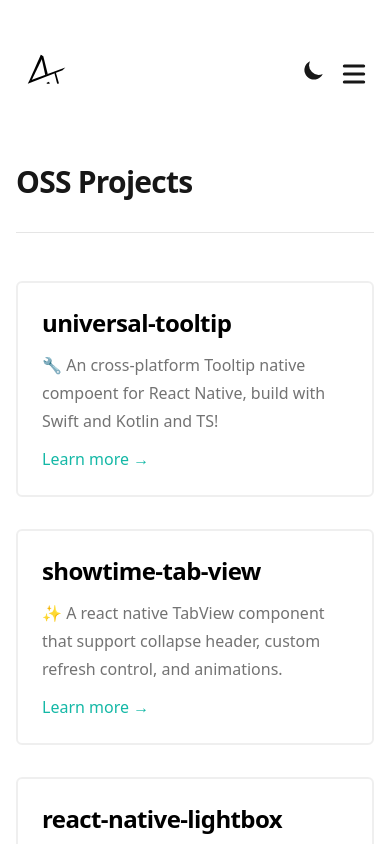
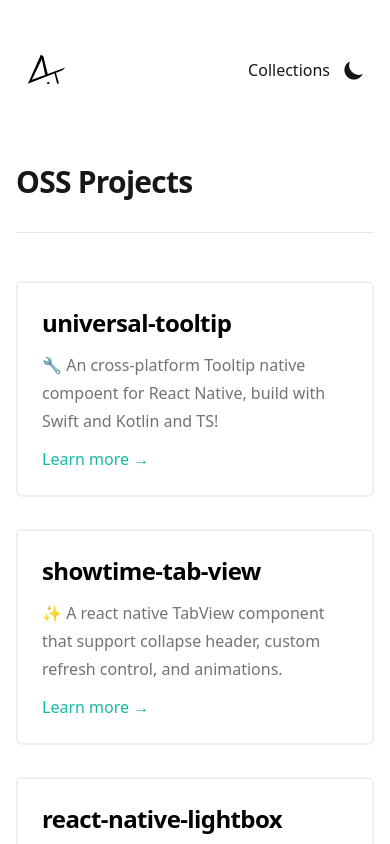
Before and after one commit to alantoa/alantoa-blog, a Next.js app: page /projects in a window 390 px wide. Shown: the top 844 px of the page. Built offline with nearby package versions, Linux system fonts and the light colour scheme.

Commit message:
style: clear up code

```diff
--- a/components/LayoutWrapper.tsx
+++ b/components/LayoutWrapper.tsx
@@ -4,7 +4,6 @@ import { ReactNode } from 'react'
 import { Toaster } from 'react-hot-toast'
 import Footer from './Footer'
 import Link from './Link'
-import MobileNav from './MobileNav'
 import SectionContainer from './SectionContainer'
 import ThemeSwitch from './ThemeSwitch'
 
@@ -37,7 +36,7 @@ const LayoutWrapper = ({ children }: Props) => {
             </Link>
           </div>
           <div className="flex items-center text-base leading-5">
-            <div className="hidden sm:block">
+            <div>
               {headerNavLinks.map((link) => (
                 <Link
                   key={link.title}
@@ -49,7 +48,6 @@ const LayoutWrapper = ({ children }: Props) => {
               ))}
             </div>
             <ThemeSwitch />
-            <MobileNav />
           </div>
         </header>
         <main className="mb-auto w-full">{children}</main>
--- a/components/MDXComponents.tsx
+++ b/components/MDXComponents.tsx
@@ -2,7 +2,6 @@ import React, { useMemo } from 'react'
 import ReactDOM from 'react-dom'
 import Image from './Image'
 import CustomLink from './Link'
-import { BlogNewsletterForm } from './NewsletterForm'
 import Pre from './Pre'
 import TOCInline from './TOCInline'
 
@@ -25,7 +24,6 @@ export const MDXComponents = {
   a: CustomLink,
   pre: Pre,
   wrapper: Wrapper,
-  BlogNewsletterForm,
 }
 
 interface Props {
--- a/components/MobileNav.tsx
+++ /dev/null
@@ -1,78 +0,0 @@
-import { useState } from 'react'
-import Link from './Link'
-import headerNavLinks from '@/data/headerNavLinks'
-
-const MobileNav = () => {
-  const [navShow, setNavShow] = useState(false)
-
-  const onToggleNav = () => {
-    setNavShow((status) => {
-      if (status) {
-        document.body.style.overflow = 'auto'
-      } else {
-        // Prevent scrolling
-        document.body.style.overflow = 'hidden'
-      }
-      return !status
-    })
-  }
-
-  return (
-    <div className="sm:hidden">
-      <button
-        type="button"
-        className="ml-1 mr-1 h-8 w-8 rounded py-1"
-        aria-label="Toggle Menu"
-        onClick={onToggleNav}
-      >
-        <svg
-          xmlns="http://www.w3.org/2000/svg"
-          viewBox="0 0 20 20"
-          fill="currentColor"
-          className="text-gray-900 dark:text-gray-100"
-        >
-          {navShow ? (
-            <path
-              fillRule="evenodd"
-              d="M4.293 4.293a1 1 0 011.414 0L10 8.586l4.293-4.293a1 1 0 111.414 1.414L11.414 10l4.293 4.293a1 1 0 01-1.414 1.414L10 11.414l-4.293 4.293a1 1 0 01-1.414-1.414L8.586 10 4.293 5.707a1 1 0 010-1.414z"
-              clipRule="evenodd"
-            />
-          ) : (
-            <path
-              fillRule="evenodd"
-              d="M3 5a1 1 0 011-1h12a1 1 0 110 2H4a1 1 0 01-1-1zM3 10a1 1 0 011-1h12a1 1 0 110 2H4a1 1 0 01-1-1zM3 15a1 1 0 011-1h12a1 1 0 110 2H4a1 1 0 01-1-1z"
-              clipRule="evenodd"
-            />
-          )}
-        </svg>
-      </button>
-      <div
-        className={`fixed top-24 right-0 z-10 h-full w-full transform bg-gray-200 opacity-95 duration-300 ease-in-out dark:bg-gray-800 ${
-          navShow ? 'translate-x-0' : 'translate-x-full'
-        }`}
-      >
-        <button
-          type="button"
-          aria-label="toggle modal"
-          className="fixed h-full w-full cursor-auto focus:outline-none"
-          onClick={onToggleNav}
-        ></button>
-        <nav className="fixed mt-8 h-full">
-          {headerNavLinks.map((link) => (
-            <div key={link.title} className="px-12 py-4">
-              <Link
-                href={link.href}
-                className="text-2xl font-bold tracking-widest text-gray-900 dark:text-gray-100"
-                onClick={onToggleNav}
-              >
-                {link.title}
-              </Link>
-            </div>
-          ))}
-        </nav>
-      </div>
-    </div>
-  )
-}
-
-export default MobileNav
--- a/components/NewsletterForm.tsx
+++ /dev/null
@@ -1,84 +0,0 @@
-import React, { useRef, useState } from 'react'
-
-import siteMetadata from '@/data/siteMetadata'
-
-const NewsletterForm = ({ title = 'Subscribe to the newsletter' }) => {
-  const inputEl = useRef<HTMLInputElement>(null)
-  const [error, setError] = useState(false)
-  const [message, setMessage] = useState('')
-  const [subscribed, setSubscribed] = useState(false)
-
-  const subscribe = async (e: React.FormEvent<HTMLFormElement>) => {
-    e.preventDefault()
-
-    const res = await fetch(`/api/${siteMetadata.newsletter.provider}`, {
-      body: JSON.stringify({
-        email: inputEl.current.value,
-      }),
-      headers: {
-        'Content-Type': 'application/json',
-      },
-      method: 'POST',
-    })
-
-    const { error } = await res.json()
-    if (error) {
-      setError(true)
-      setMessage('Your e-mail address is invalid or you are already subscribed!')
-      return
-    }
-
-    inputEl.current.value = ''
-    setError(false)
-    setSubscribed(true)
-    setMessage('Successfully! 🎉 You are now subscribed.')
-  }
-
-  return (
-    <div>
-      <div className="pb-1 text-lg font-semibold text-gray-800 dark:text-gray-100">{title}</div>
-      <form className="flex flex-col sm:flex-row" onSubmit={subscribe}>
-        <div>
-          <label className="sr-only" htmlFor="email-input">
-            Email address
-          </label>
-          <input
-            autoComplete="email"
-            className="w-72 rounded-md px-4 focus:border-transparent focus:outline-none focus:ring-2 focus:ring-primary-600 dark:bg-black"
-            id="email-input"
-            name="email"
-            placeholder={subscribed ? "You're subscribed !  🎉" : 'Enter your email'}
-            ref={inputEl}
-            required
-            type="email"
-            disabled={subscribed}
-          />
-        </div>
-        <div className="mt-2 flex w-full rounded-md shadow-sm sm:mt-0 sm:ml-3">
-          <button
-            className={`w-full rounded-md bg-primary-500 py-2 px-4 font-medium text-white sm:py-0 ${
-              subscribed ? 'cursor-default' : 'hover:bg-primary-700 dark:hover:bg-primary-400'
-            } focus:outline-none focus:ring-2 focus:ring-primary-600 focus:ring-offset-2 dark:ring-offset-black`}
-            type="submit"
-            disabled={subscribed}
-          >
-            {subscribed ? 'Thank you!' : 'Sign up'}
-          </button>
-        </div>
-      </form>
-      {error && (
-        <div className="w-72 pt-2 text-sm text-red-500 dark:text-red-400 sm:w-96">{message}</div>
-      )}
-    </div>
-  )
-}
-
-export default NewsletterForm
-
-export const BlogNewsletterForm = ({ title }) => (
-  <div className="flex items-center justify-center">
-    <div className="bg-gray-100 p-6 dark:bg-gray-800 sm:px-14 sm:py-8">
-      <NewsletterForm title={title} />
-    </div>
-  </div>
-)
--- a/components/ThemeSwitch.tsx
+++ b/components/ThemeSwitch.tsx
@@ -1,5 +1,5 @@
+import { useTheme } from 'next-themes'
 import { useEffect, useState } from 'react'
-import { useTheme } from 'next-themes'
 
 const ThemeSwitch = () => {
   const [mounted, setMounted] = useState(false)
--- a/data/headerNavLinks.ts
+++ b/data/headerNavLinks.ts
@@ -3,7 +3,7 @@ const headerNavLinks = [
   // { href: '/tags', title: 'Tags' },
   // { href: '/projects', title: 'Projects' },
   // { href: '/', title: 'About' },
-  { href: '/nfts', title: '🌈 My collection' },
+  { href: '/nfts', title: 'Collections' },
 ]
 
 export default headerNavLinks
--- a/data/siteMetadata.js
+++ b/data/siteMetadata.js
@@ -10,7 +10,7 @@ const siteMetadata = {
   siteLogo: '/static/images/logo.png',
   image: '/static/images/avatar.png',
   socialBanner: '/static/images/twitter-card.png',
-  email: 'address@yoursite.com',
+  email: 'toacncom@gmail.com',
   github: 'https://github.com/alantoa',
   twitter: 'https://twitter.com/alan_toa',
   facebook: 'https://www.facebook.com/alan.toa.5',
```
